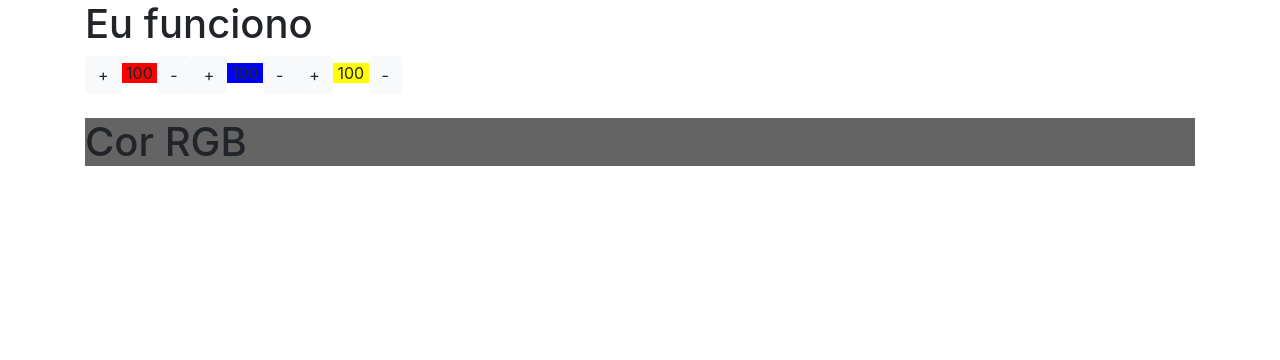
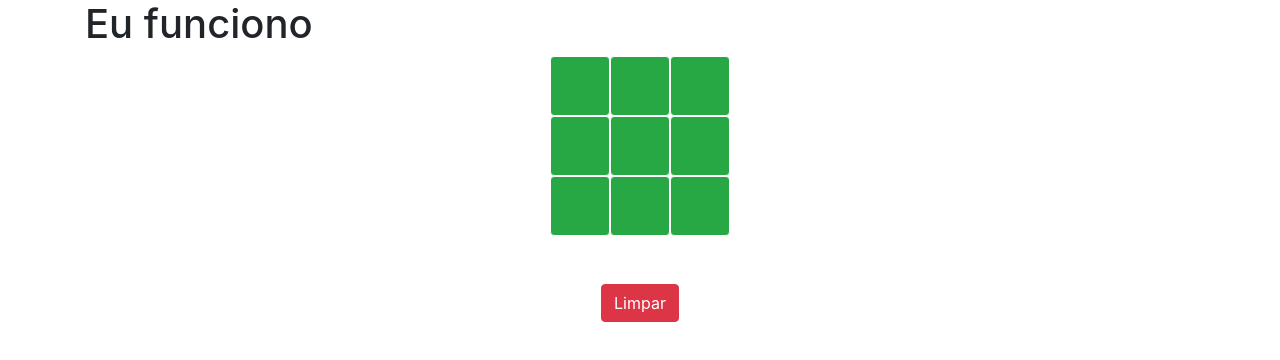
Before and after one commit to DComicsBP/listas-dev01, a React (Create React App) app in the folder Lista04/lista04/: page / in a window 1280 px wide. Shown: the top 360 px of the page. Built offline with nearby package versions, Linux system fonts and the light colour scheme.

Commit message:
exercicio 03

```diff
--- a/Lista04/lista04/src/App.js
+++ b/Lista04/lista04/src/App.js
@@ -2,12 +2,13 @@ import React, { Component } from 'react';
 import '../../../Lista04/lista04/node_modules/bootstrap/dist/css/bootstrap.min.css';
 import Exercicio01 from './exercicio01/Exercicio01';
 import Exercicio02 from './exercicio02/Exercicio02';
+import Exercicio03 from './exercicio03/Exercicio03';
 class App extends Component {
   render() {
     return (
       <div className="App container">
         <h1>Eu funciono</h1>
-        <Exercicio02/>
+        <Exercicio03/>
       </div>
     );
   }
--- /dev/null
+++ b/Lista04/lista04/src/exercicio03/Exercicio03.js
@@ -0,0 +1,165 @@
+import React, { Component } from 'react';
+
+export default class Exercicio03 extends Component {
+
+    constructor() {
+        super();
+        this.state = {
+            valor01: '',
+            valor02: '',
+            valor03: '',
+            valor04: '',
+            valor05: '',
+            valor06: '',
+            valor07: '',
+            valor08: '',
+            valor09: '',
+            controle: ''
+        }
+    }
+
+
+    marcador01() {
+        debugger
+        let currentState = this.state.controle;
+        if (currentState === '' || currentState === "X") {
+            this.setState({ valor01: 'O', controle: 'x' })
+        } else {
+            this.setState({ valor01: 'X', controle: 'X' })
+        }
+
+    }
+    marcador02() {
+        debugger
+        let currentState = this.state.controle;
+        if (currentState === '' || currentState === "X") {
+            this.setState({ valor02: 'O', controle: 'O' })
+        } else {
+            this.setState({ valor02: 'X', controle: 'X' })
+        }
+
+    }
+    marcador03() {
+        debugger
+        let currentState = this.state.controle;
+        if (currentState === '' || currentState === "X") {
+            this.setState({ valor03: 'O', controle: 'O' })
+        } else {
+            this.setState({ valor03: 'X', controle: 'X' })
+        }
+
+    }
+    marcador04() {
+        debugger
+        let currentState = this.state.controle;
+        if (currentState === '' || currentState === "X") {
+            this.setState({ valor04: 'O', controle: 'O' })
+        } else {
+            this.setState({ valor04: 'X', controle: 'X' })
+        }
+
+    }
+    marcador05() {
+        debugger
+        let currentState = this.state.controle;
+        if (currentState === '' || currentState === "X") {
+            this.setState({ valor05: 'O', controle: 'O' })
+        } else {
+            this.setState({ valor05: 'X', controle: 'X' })
+        }
+
+    }
+    marcador06() {
+        debugger
+        let currentState = this.state.controle;
+        if (currentState === '' || currentState === "X") {
+            this.setState({ valor06: 'O', controle: 'O' })
+        } else {
+            this.setState({ valor06: 'X', controle: 'X' })
+        }
+
+    }
+    marcador07() {
+        debugger
+        let currentState = this.state.controle;
+        if (currentState === '' || currentState === "X") {
+            this.setState({ valor07: 'O', controle: 'O' })
+        } else {
+            this.setState({ valor07: 'X', controle: 'X' })
+        }
+
+    }
+    marcador08() {
+        debugger
+        let currentState = this.state.controle;
+        if (currentState === '' || currentState === "X") {
+            this.setState({ valor08: 'O', controle: 'O' })
+        } else {
+            this.setState({ valor08: 'X', controle: 'X' })
+        }
+
+    }
+
+    marcador09() {
+        debugger
+        let currentState = this.state.controle;
+        if (currentState === '' || currentState === "X") {
+            this.setState({ valor09: 'O', controle: 'O' })
+        } else {
+            this.setState({ valor09: 'X', controle: 'X' })
+        }
+
+    }
+
+
+    render() {
+
+        return (
+            /*
+            onClick={()=>{
+                let novoCont=this.state.cont+this.props.incremento;
+              this.setState({
+                  cont:novoCont
+              });
+              if(novoCont>=6) {
+                  if(this.props.onChegou)
+                    this.props.onChegou();
+              }
+
+              }}>{this.props.texto?this.props.texto:"Botão"}</button>
+        Click:{this.state.cont}
+        <br/> {this.state.cont>3?"Maior que 3":"Não é maior que 3"}
+        <br/>
+            */
+
+            <section>
+                <center>
+                    <div>
+                        <button style={{ width: '60px', height: '60px', borderColor: 'white' }} class="btn btn-success" onClick={() => this.marcador01()}>{this.state.valor01}</button>
+                        <button style={{ width: '60px', height: '60px', borderColor: 'white' }} class="btn btn-success" onClick={() => this.marcador02()}>{this.state.valor02}</button>
+                        <button style={{ width: '60px', height: '60px', borderColor: 'white' }} class="btn btn-success" onClick={() => this.marcador03()}>{this.state.valor03}</button>
+                    </div>
+                    <div>
+                        <button style={{ width: '60px', height: '60px', borderColor: 'white' }} class="btn btn-success" onClick={() => this.marcador04()}>{this.state.valor04}</button>
+                        <button style={{ width: '60px', height: '60px', borderColor: 'white' }} class="btn btn-success" onClick={() => this.marcador05()}>{this.state.valor05}</button>
+                        <button style={{ width: '60px', height: '60px', borderColor: 'white' }} class="btn btn-success" onClick={() => this.marcador06()}>{this.state.valor06}</button>
+                    </div>
+
+                    <div>
+                        <button style={{ width: '60px', height: '60px', borderColor: 'white' }} class="btn btn-success" onClick={() => this.marcador07()}>{this.state.valor07}</button>
+                        <button style={{ width: '60px', height: '60px', borderColor: 'white' }} class="btn btn-success" onClick={() => this.marcador08()}>{this.state.valor08}</button>
+                        <button style={{ width: '60px', height: '60px', borderColor: 'white' }} class="btn btn-success" onClick={() => this.marcador09()}>{this.state.valor09}</button>
+                    </div>
+                    <br/><br/>
+                    <button class="btn btn-danger" onClick={ ()=> this.setState({
+                        valor01:'', valor02:'', valor03:'', valor04:'', valor05:'', valor06:'',
+
+                        valor07:'', valor08:'', valor09:'', controle:''
+                    })}>Limpar</button>
+
+                </center>
+
+            </section>
+        )
+    }
+}
```
